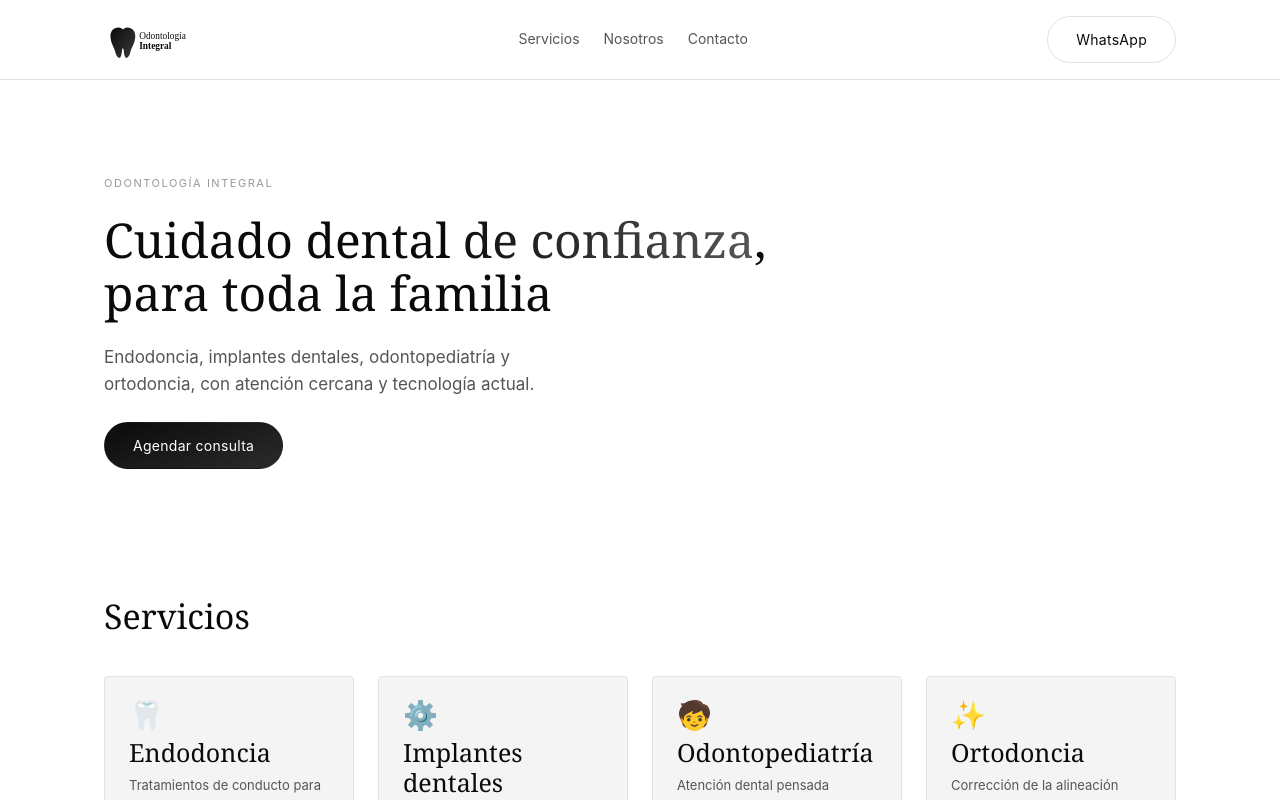
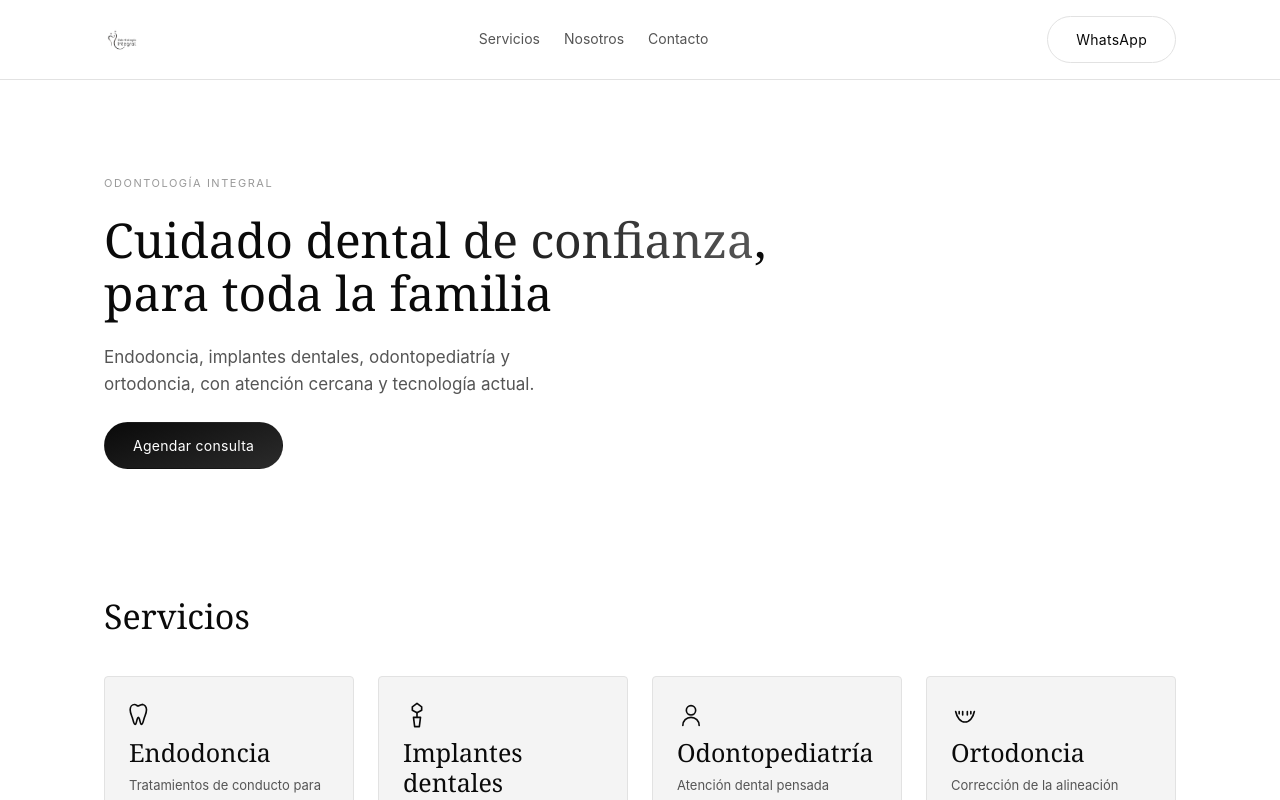
Before and after one commit to SBellido/odontologia-integral, a React (Vite) app: page / in a window 1280 px wide. Shown: the top 800 px of the page. Built offline with nearby package versions, Linux system fonts and the light colour scheme; no server answers.

Commit message:
Fix theme to fixed light mode, replace emoji icons with SVG, add real logo

```diff
--- a/index.html
+++ b/index.html
@@ -2,7 +2,7 @@
 <html lang="es">
   <head>
     <meta charset="UTF-8" />
-    <link rel="icon" type="image/svg+xml" href="/src/assets/logo.svg" />
+    <link rel="icon" type="image/jpeg" href="/src/assets/logo.jpg" />
     <meta name="viewport" content="width=device-width, initial-scale=1.0" />
     <title>Odontología Integral</title>
     <meta
--- a/src/components/atoms/Icon.css
+++ b/src/components/atoms/Icon.css
@@ -1,5 +1,6 @@
 .icon {
-  font-size: 28px;
-  line-height: 1;
-  display: inline-block;
+  width: 28px;
+  height: 28px;
+  color: var(--color-ink);
+  display: block;
 }
--- a/src/components/atoms/Icon.tsx
+++ b/src/components/atoms/Icon.tsx
@@ -1,15 +1,52 @@
 import './Icon.css';
 
+export type IconName = 'tooth' | 'implant' | 'child' | 'braces';
+
 interface IconProps {
-  symbol: string;
+  name: IconName;
   label: string;
 }
 
-// Íconos como emoji: livianos, sin dependencias, suficiente para el alcance actual
-export function Icon({ symbol, label }: IconProps) {
+// Íconos como SVG en línea: livianos, sin dependencias externas, coherentes con la paleta blanco/negro
+const paths: Record<IconName, JSX.Element> = {
+  tooth: (
+    <path d="M12 3c-2 0-3 1.2-4 1.2S6.3 3 4.7 3C2.6 3 1 4.9 1 7.5c0 2.6.9 4.3 1.8 6.6.7 1.9 1.1 5.4 2.3 5.9.9.4 1.4-2.4 1.9-4.3.3-1.1.6-1.7 1-1.7s.7.6 1 1.7c.5 1.9 1 4.7 1.9 4.3 1.2-.5 1.6-4 2.3-5.9.9-2.3 1.8-4 1.8-6.6C15 4.9 13.4 3 11.3 3c-1.6 0-2.3 1.2-4.3 1.2" />
+  ),
+  implant: (
+    <>
+      <path d="M12 2 8 5v3l4 2 4-2V5l-4-3Z" />
+      <path d="M12 10v4" />
+      <path d="M9 14h6l-1 8h-4l-1-8Z" />
+    </>
+  ),
+  child: (
+    <>
+      <circle cx="12" cy="8" r="4" />
+      <path d="M5 21c0-4 3-7 7-7s7 3 7 7" />
+    </>
+  ),
+  braces: (
+    <>
+      <path d="M4 9c1 5 4 9 8 9s7-4 8-9" />
+      <path d="M7 9v2M10 9v3M14 9v3M17 9v2" />
+    </>
+  ),
+};
+
+export function Icon({ name, label }: IconProps) {
   return (
-    <span className="icon" role="img" aria-label={label}>
-      {symbol}
-    </span>
+    <svg
+      className="icon"
+      viewBox="0 0 24 24"
+      role="img"
+      aria-label={label}
+      fill="none"
+      stroke="currentColor"
+      strokeWidth="1.4"
+      strokeLinecap="round"
+      strokeLinejoin="round"
+    >
+      {paths[name]}
+    </svg>
   );
 }
--- a/src/components/atoms/Logo.tsx
+++ b/src/components/atoms/Logo.tsx
@@ -1,4 +1,4 @@
-import logoSrc from '../../assets/logo.svg';
+import logoSrc from '../../assets/logo.jpg';
 import './Logo.css';
 
 interface LogoProps {
--- a/src/components/molecules/ServiceCard.tsx
+++ b/src/components/molecules/ServiceCard.tsx
@@ -11,7 +11,7 @@ interface ServiceCardProps {
 export function ServiceCard({ service }: ServiceCardProps) {
   return (
     <article className="service-card">
-      <Icon symbol={service.icon} label={service.name} />
+      <Icon name={service.icon} label={service.name} />
       <Heading level={3}>{service.name}</Heading>
       <Text tone="soft" size="sm">
         {service.description}
--- a/src/data/content.ts
+++ b/src/data/content.ts
@@ -22,25 +22,25 @@ export const services: Service[] = [
     id: 'endodoncia',
     name: 'Endodoncia',
     description: 'Tratamientos de conducto para preservar la pieza dental original.',
-    icon: '🦷',
+    icon: 'tooth',
   },
   {
     id: 'implantes',
     name: 'Implantes dentales',
     description: 'Reemplazo de piezas perdidas con implantes de calidad.',
-    icon: '⚙️',
+    icon: 'implant',
   },
   {
     id: 'odontopediatria',
     name: 'Odontopediatría',
     description: 'Atención dental pensada especialmente para niños.',
-    icon: '🧒',
+    icon: 'child',
   },
   {
     id: 'ortodoncia',
     name: 'Ortodoncia',
     description: 'Corrección de la alineación dental para todas las edades.',
-    icon: '✨',
+    icon: 'braces',
   },
 ];
 
--- a/src/styles/tokens.css
+++ b/src/styles/tokens.css
@@ -26,31 +26,8 @@
   --max-width: 1120px;
 }
 
-/* Tema oscuro cuando el sistema del visitante lo pide y no hay override explícito */
-@media (prefers-color-scheme: dark) {
-  :root:not([data-theme='light']) {
-    --color-bg: #0a0a0a;
-    --color-surface: #141414;
-    --color-ink: #f5f5f5;
-    --color-ink-soft: #c9c9c9;
-    --color-muted: #8a8a8a;
-    --color-line: #2a2a2a;
-    --gradient-dark: linear-gradient(160deg, #1c1c1c 0%, #050505 100%);
-    --gradient-text: linear-gradient(90deg, #f5f5f5, #a3a3a3);
-  }
-}
-
-/* Override explícito de tema oscuro (toggle manual, si se agrega en el futuro) */
-:root[data-theme='dark'] {
-  --color-bg: #0a0a0a;
-  --color-surface: #141414;
-  --color-ink: #f5f5f5;
-  --color-ink-soft: #c9c9c9;
-  --color-muted: #8a8a8a;
-  --color-line: #2a2a2a;
-  --gradient-dark: linear-gradient(160deg, #1c1c1c 0%, #050505 100%);
-  --gradient-text: linear-gradient(90deg, #f5f5f5, #a3a3a3);
-}
+/* Diseño de un solo tema (blanco fijo), según el mockup aprobado por el cliente:
+   no se adapta al modo oscuro del sistema para mantener siempre el look acordado. */
 
 * {
   box-sizing: border-box;
--- a/src/types/index.ts
+++ b/src/types/index.ts
@@ -6,11 +6,13 @@ export interface Doctor {
   photoUrl: string;
 }
 
+import type { IconName } from '../components/atoms/Icon';
+
 export interface Service {
   id: string;
   name: string;
   description: string;
-  icon: string;
+  icon: IconName;
 }
 
 export interface ContactInfo {
```
Also changed, not shown: src/assets/logo.jpg (added), src/assets/logo.svg (deleted), 1 other file (tests, documents, lock files or other folders).
